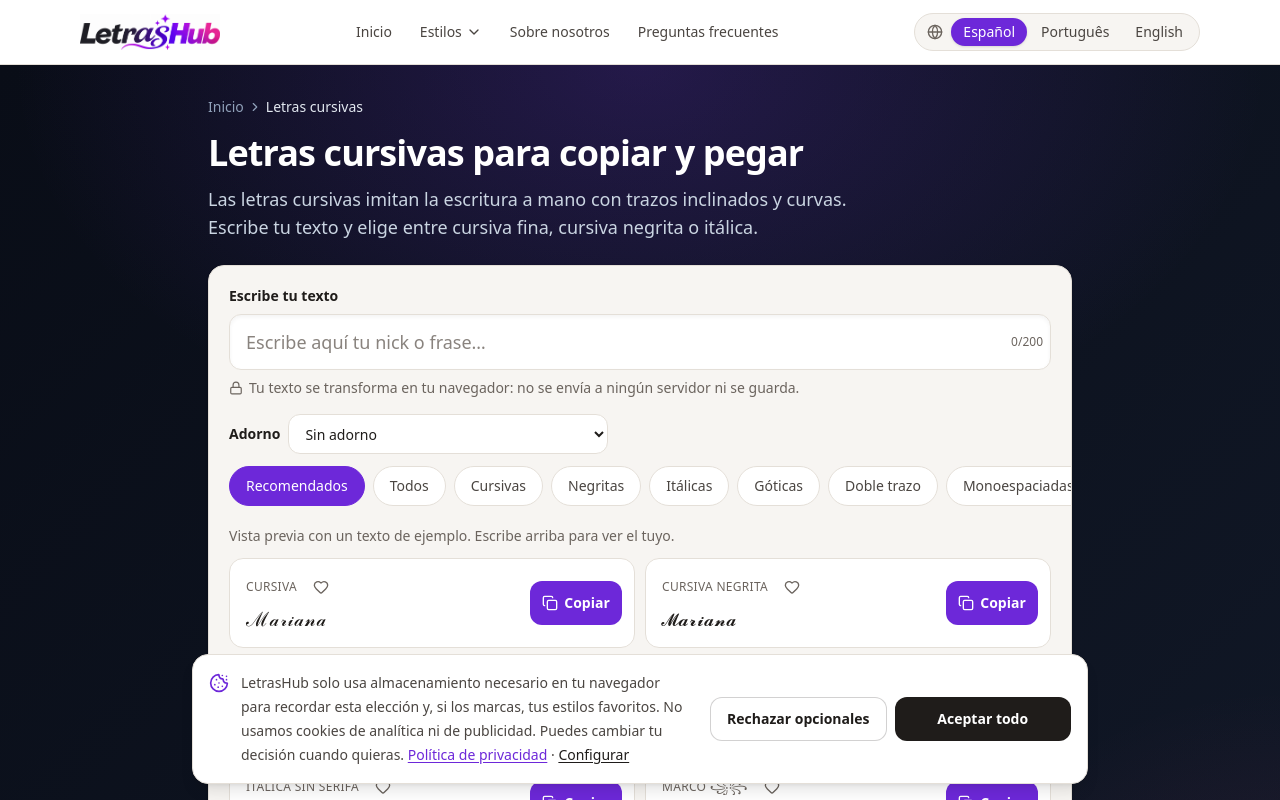
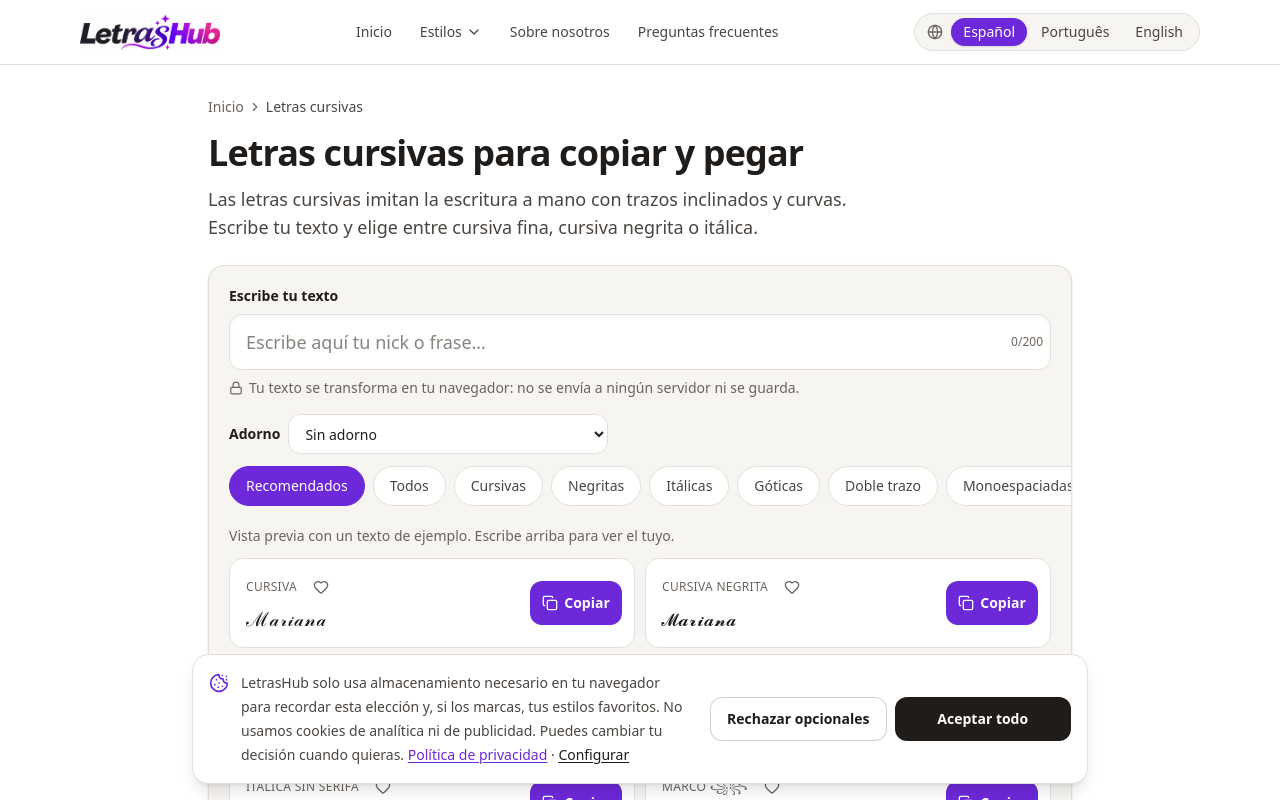
Before and after one commit to gbaltistan1999-code/letras-bonitas, a Next.js app: page /letras-cursivas in a window 1280 px wide. Shown: the top 800 px of the page. Built offline with nearby package versions, Linux system fonts and the light colour scheme.

Commit message:
Revert "Add dark navy hero background to homepage and style pages"
This reverts commit d3553b6a0b8fabc25c7a156780a88f88da1fd68f.

```diff
--- a/app/globals.css
+++ b/app/globals.css
@@ -103,13 +103,3 @@ body {
 dialog::backdrop {
   background: rgb(31 28 26 / 0.45);
 }
-
-/* Dark navy hero band (homepage + style pages) with a soft violet/pink glow. */
-.hero-dark {
-  background-color: #0b0f1a;
-  background-image:
-    radial-gradient(ellipse 70% 60% at 50% 0%, rgb(124 58 237 / 0.22), transparent 70%),
-    radial-gradient(ellipse 40% 50% at 100% 100%, rgb(236 72 153 / 0.10), transparent 70%),
-    linear-gradient(135deg, #090d17 0%, #111827 100%);
-  color: #ffffff;
-}
--- a/components/Breadcrumbs.tsx
+++ b/components/Breadcrumbs.tsx
@@ -7,25 +7,21 @@ export interface Crumb {
 }
 
 /** Visual breadcrumb trail. The last item is the current page (not a link). */
-export function Breadcrumbs({ items, label, tone = "light" }: { items: Crumb[]; label: string; tone?: "light" | "dark" }) {
-  const dark = tone === "dark";
+export function Breadcrumbs({ items, label }: { items: Crumb[]; label: string }) {
   return (
-    <nav aria-label={label} className={`text-sm ${dark ? "text-slate-400" : "text-muted"}`}>
+    <nav aria-label={label} className="text-sm text-muted">
       <ol className="flex flex-wrap items-center gap-1">
         {items.map((item, i) => {
           const isLast = i === items.length - 1;
           return (
             <li key={item.path} className="flex items-center gap-1">
               {isLast ? (
-                <span aria-current="page" className={dark ? "text-slate-200" : "text-ink-soft"}>
+                <span aria-current="page" className="text-ink-soft">
                   {item.name}
                 </span>
               ) : (
                 <>
-                  <Link
-                    href={item.path}
-                    className={`underline-offset-2 hover:underline ${dark ? "hover:text-white" : "hover:text-accent"}`}
-                  >
+                  <Link href={item.path} className="hover:text-accent hover:underline underline-offset-2">
                     {item.name}
                   </Link>
                   <ChevronRight aria-hidden="true" className="size-3.5 shrink-0" />
--- a/components/pages/HomeView.tsx
+++ b/components/pages/HomeView.tsx
@@ -50,10 +50,9 @@ export function HomeView({ locale }: { locale: Locale }) {
           webApplicationSchema(locale, "home", dict.generator.heading, home.metaDescription),
         )}
       />
-      <div className="hero-dark">
-      <section className="mx-auto max-w-4xl px-4 pb-10 pt-10 sm:pb-14 sm:pt-16">
-        <h1 className="text-3xl font-bold tracking-tight text-white sm:text-5xl">{home.h1}</h1>
-        <p className="mt-3 max-w-2xl text-base leading-7 text-slate-300 sm:text-lg">{home.intro}</p>
+      <section className="mx-auto max-w-4xl px-4 pt-8 sm:pt-12">
+        <h1 className="text-3xl font-bold tracking-tight text-ink sm:text-5xl">{home.h1}</h1>
+        <p className="mt-3 max-w-2xl text-base leading-7 text-ink-soft sm:text-lg">{home.intro}</p>
         <div className="mt-6">
           <Generator
             strings={dict.generator}
@@ -63,7 +62,6 @@ export function HomeView({ locale }: { locale: Locale }) {
           />
         </div>
       </section>
-      </div>
 
       <div className="mx-auto mt-16 max-w-3xl px-4">
         <ContentSections sections={first} locale={locale} dict={dict} />
--- a/components/pages/StylePageView.tsx
+++ b/components/pages/StylePageView.tsx
@@ -32,11 +32,10 @@ export function StylePageView({ locale, pageKey }: { locale: Locale; pageKey: St
           breadcrumbSchema(crumbs),
         )}
       />
-      <div className="hero-dark">
-      <section className="mx-auto max-w-4xl px-4 pb-10 pt-6 sm:pb-14 sm:pt-8">
-        <Breadcrumbs items={crumbs} label={dict.common.breadcrumbLabel} tone="dark" />
-        <h1 className="mt-4 text-3xl font-bold tracking-tight text-white sm:text-4xl">{page.h1}</h1>
-        <p className="mt-3 max-w-2xl text-base leading-7 text-slate-300 sm:text-lg">{page.intro}</p>
+      <section className="mx-auto max-w-4xl px-4 pt-6 sm:pt-8">
+        <Breadcrumbs items={crumbs} label={dict.common.breadcrumbLabel} />
+        <h1 className="mt-4 text-3xl font-bold tracking-tight text-ink sm:text-4xl">{page.h1}</h1>
+        <p className="mt-3 max-w-2xl text-base leading-7 text-ink-soft sm:text-lg">{page.intro}</p>
         <div className="mt-6">
           <Generator
             strings={dict.generator}
@@ -48,7 +47,6 @@ export function StylePageView({ locale, pageKey }: { locale: Locale; pageKey: St
           />
         </div>
       </section>
-      </div>
 
       <article className="mx-auto mt-14 max-w-3xl px-4">
         <ContentSections sections={page.sections} locale={locale} dict={dict} />
```
